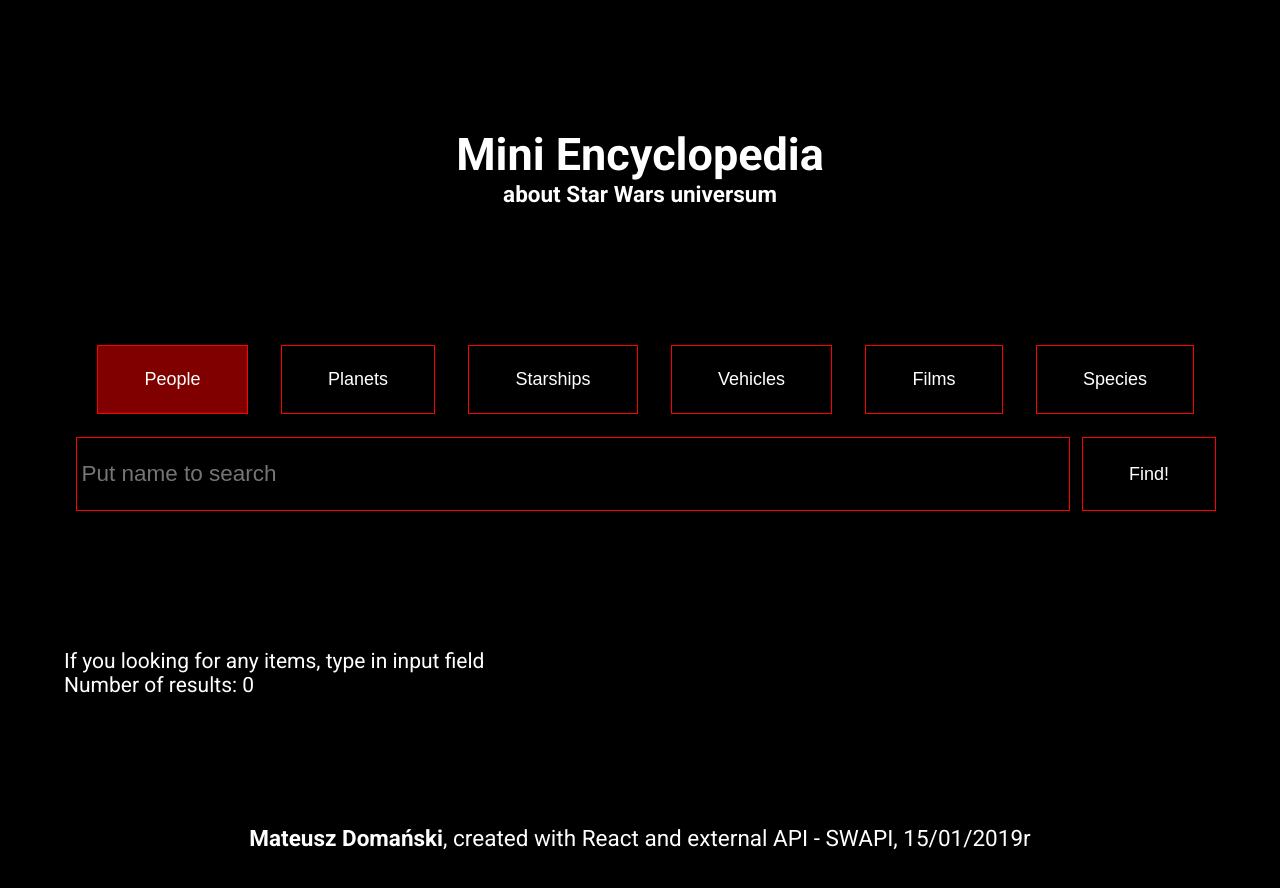
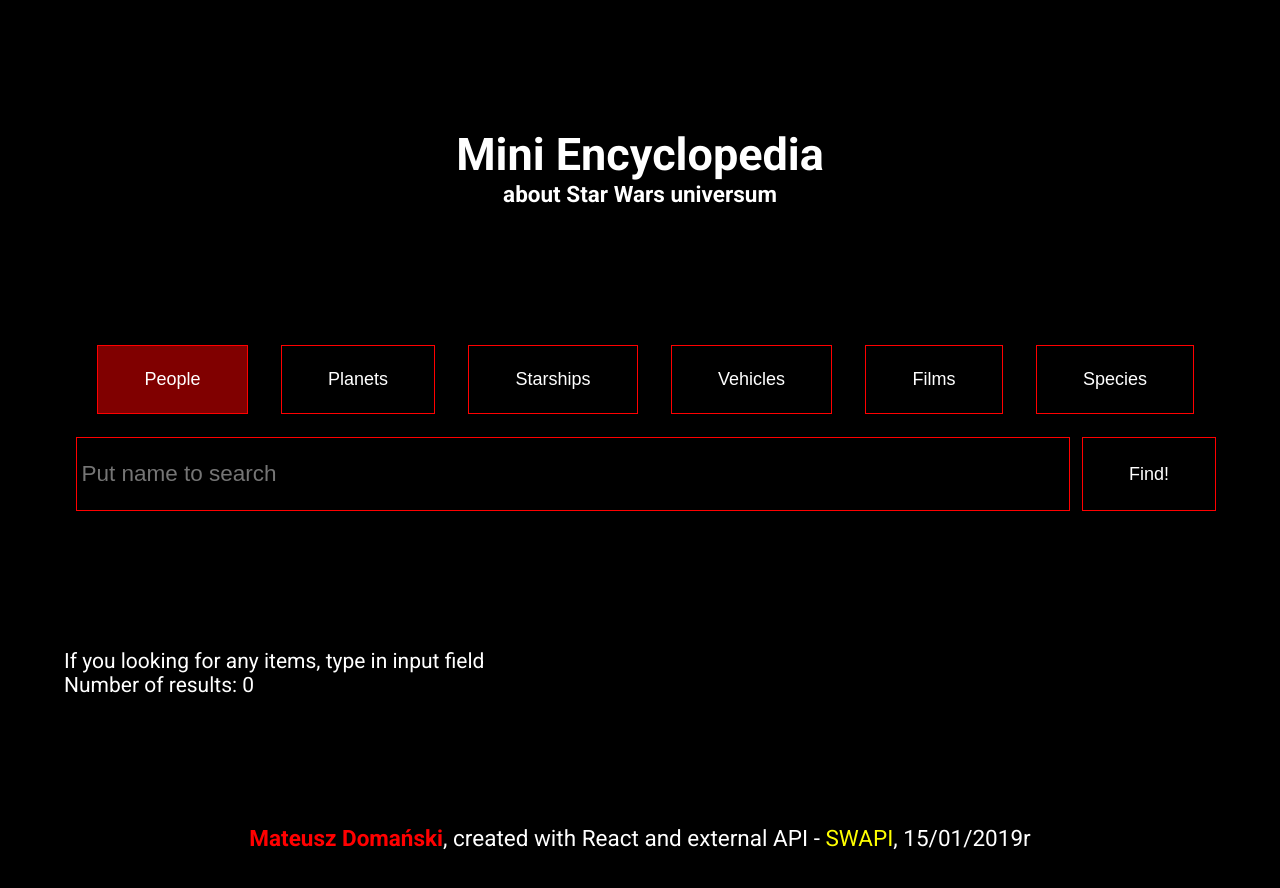
Before and after one commit to doman89/my_first_react_project, a React (Create React App) app: page / in a window 1280 px wide. Shown: the top 888 px of the page. Built offline with nearby package versions, Linux system fonts and the light colour scheme.

Commit message:
Fixed method setTypeItem if user on website changed field of searching item and add hiperlink to swapi website in footer.

```diff
--- a/src/components/App.js
+++ b/src/components/App.js
@@ -13,11 +13,12 @@
     };
 
     setTypeItem = (e) => {
-            // console.log(e.target);
         e.target.parentNode.querySelectorAll('button').forEach( button => button.classList.remove('selected'));
         e.target.classList.toggle('selected');
         this.setState({
+            data: {},
             typeOfSearchingItem: e.target.textContent.toLowerCase(),
+            alreadyNameOfSearchingItem: '',
         })
     };
 
--- a/src/components/Footer.js
+++ b/src/components/Footer.js
@@ -3,7 +3,7 @@
 const Footer = () => {
   return (
       <footer>
-        <p><strong>Mateusz Domański</strong>, created with React and external API - SWAPI, 15/01/2019r</p>
+          <p><strong>Mateusz Domański</strong>, created with React and external API - <a href="https://swapi.co/">SWAPI</a>, 15/01/2019r</p>
       </footer>
   );
 };
--- a/src/index.css
+++ b/src/index.css
@@ -132,3 +132,20 @@
     margin: 10% 0;
     text-align: center;
 }
+
+footer p strong {
+    color: red;
+}
+
+footer p a {
+    text-decoration: none;
+    color: yellow;
+}
+
+footer p a:visited {
+    color: yellow;
+}
+
+footer p a:hover{
+    color: darkgoldenrod;
+}
```
